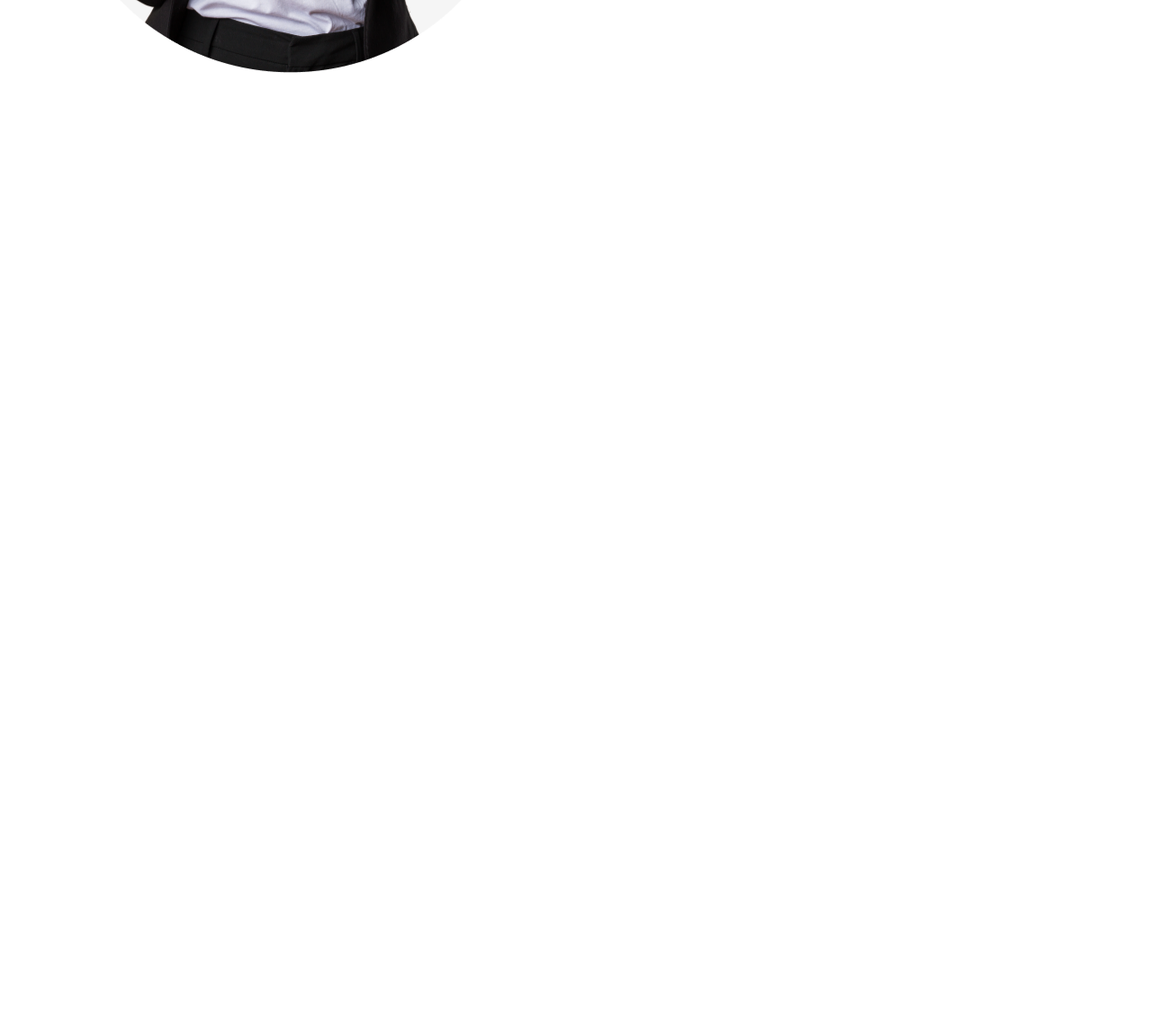
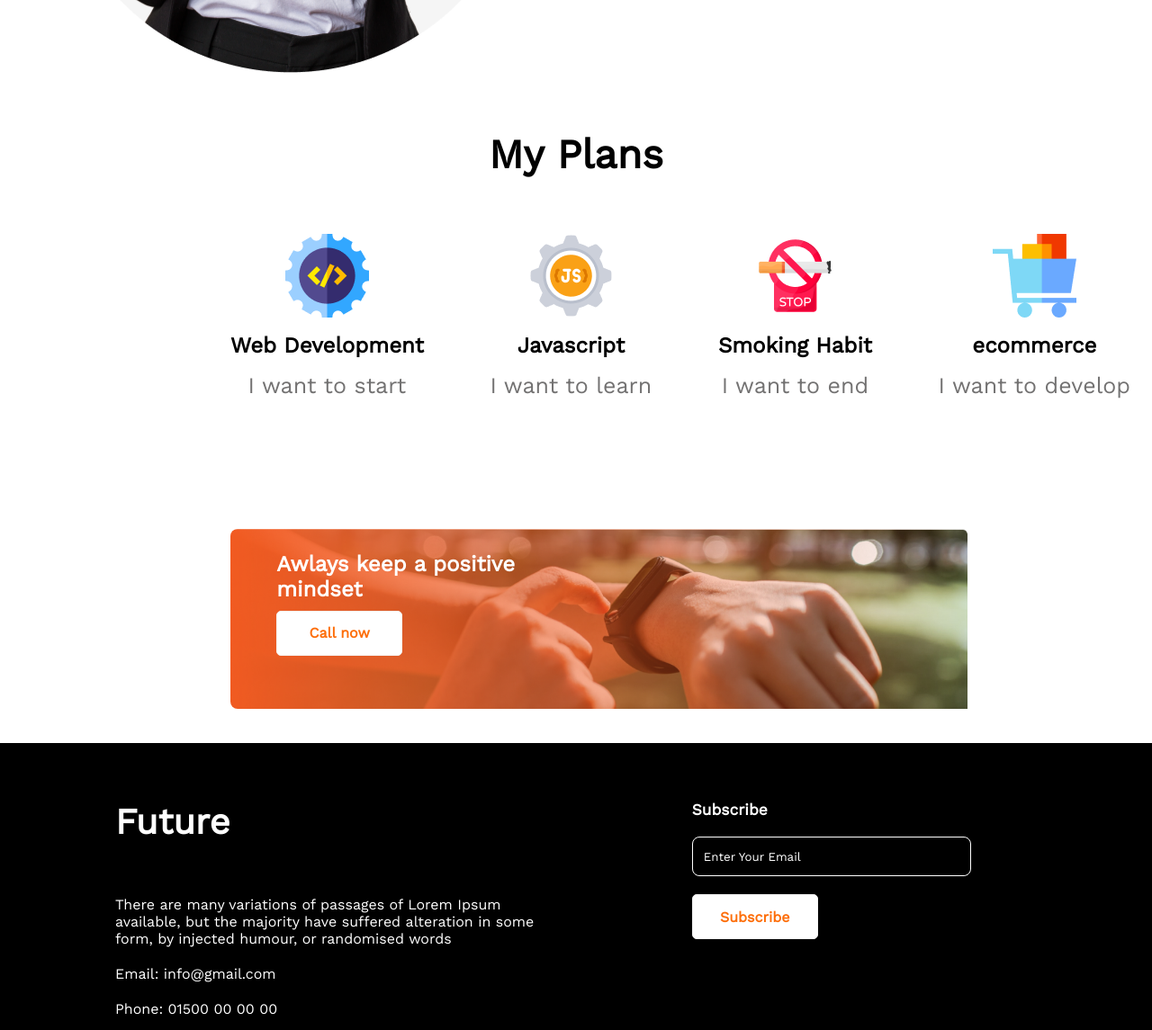
Before and after one commit to Samshuleeecuet/htmlproject1, a plain HTML site: page index.html in a window 1280 px wide. Shown: the part 1502-2647 px from the top of the page at 90% size. Before the commit the page ends 1587 px from the top, so only its background shows below. Drawn offline with nearby package versions, Linux system fonts and the light colour scheme.

Commit message:
100%done

```diff
--- a/index.html
+++ b/index.html
@@ -39,6 +39,56 @@
                 </div>
             </div>
         </section>
+        <section class="myplan">
+            <div class="myplan-title"><h1>My Plans</h1></div>
+            <div class="myplan-icon">
+                <div class="icon-box">
+                    <img src="/images/icons/web.png" alt="">
+                    <h1>Web Development</h1>
+                    <p>I want to start</p>
+                </div>
+                <div class="icon-box">
+                    <img src="/images/icons/js.png" alt="">
+                    <h1>Javascript</h1>
+                    <p>I want to learn</p>
+                </div>
+                <div class="icon-box">
+                    <img src="/images/icons/smoke.png" alt="">
+                    <h1>Smoking Habit</h1>
+                    <p>I want to end</p>
+                </div>
+                <div class="icon-box">
+                    <img src="/images/icons/ecom.png" alt="">
+                    <h1>ecommerce</h1>
+                    <p>I want to develop</p>
+                </div>
+            </div>
+        </section>
+        <section class="btn-image">
+            <div class="btn-center">
+                <h2>Awlays keep a positive mindset</h2>
+            <button class="btn-seconday">Call now</button>
+            </div>
+        </section>
     </main>
+
+    <footer class="footer-section">
+        <div class="footer-leftside">
+            <h3>Future</h3>
+            <p class="footer-description">There are many variations of passages of Lorem Ipsum available, but the majority have suffered alteration in some form, by injected humour, or randomised words</p>
+            <p class="footer-emain">Email: info@gmail.com</p>
+            <p class="footer-phone">Phone: 01500 00 00 00</p>
+            <div class="footer-icon">
+                <img src="/images/icons/fb.png" alt="">
+                <img src="/images/icons/twitter.png" alt="">
+                <img src="/images/icons/youtube.png" alt="">
+            </div>
+        </div>
+        <div class="footer-rightside">
+            <h5>Subscribe</h5>
+            <input type="email" placeholder="Enter Your Email">
+            <button class="btn-seconday">Subscribe</button>
+        </div>
+    </footer>
 </body>
 </html>
--- a/style.css
+++ b/style.css
@@ -43,7 +43,7 @@
 }
 
 .btn-primary{
-    height: 60px;
+    height: 50px;
     background-color: #FD6E0A;
     border: 1px #FD6E0A;
     font-size: 12pt;
@@ -51,8 +51,9 @@
     border-radius: 5px;
     padding:0px 10px;
     font-weight: 400;
-    width: 160px;
+    width: 140px;
     color: whitesmoke;
+    font-weight: bold;
 }
 
 
@@ -97,3 +98,124 @@
     color: rgb(101, 243, 101);
     margin-right: 10px;
 }
+
+
+.myplan{
+ margin-top: 5%;
+}
+.myplan .myplan-title{
+    text-align: center;
+    font-Weight:700;
+    font-size:30px;
+    line-height: 46.92px;
+}
+
+.myplan-icon{
+    display: flex;
+    width: 1000px;
+    margin-left: 20%;
+    margin-top: 5%;
+    justify-content: space-between;
+}
+.icon-box{
+    text-align: center;
+    height: 200px;
+}
+.icon-box h1{
+    margin-top: 10px;
+    size: 30px;
+    line-height: 35.19px;
+}
+.icon-box p{
+    color:#737272;
+    position: relative;
+    top: 12px;
+    font-size:25px;
+    line-height:29.33px;
+}
+
+.btn-image{
+    height: 200px;
+    background: url("/images/gradient2.png"),url("/images/watch.png");
+    background-size: 80%;
+    background-repeat: no-repeat,no-repeat;
+    border-radius: 8px;
+    margin: 10% 0% 3% 20%;
+}
+.btn-center{
+ margin-left: 5%;
+ position: relative;
+ top: 25px;
+}
+.btn-center h2{
+    width: 300px;
+    color: #FFFFFF;
+}
+.btn-seconday{
+    height: 50px;
+    background-color: white;
+    border: 1px solid whitesmoke;
+    font-size: 12pt;
+    margin-top: 10px;
+    border-radius: 5px;
+    padding:0px 10px;
+    font-weight: 400;
+    width: 140px;
+    color: #FD6E0A;
+    font-weight: bold;
+}
+
+
+
+footer{
+    width: 100%;
+    background-color: black;
+    display: flex;
+}
+.footer-leftside{
+    width: 50%;
+    margin:5% 1% 10% 10%;
+    color: white;
+}
+.footer-leftside h3{
+ font-size: 40px;
+}
+.footer-leftside .footer-description{
+    margin-top: -30px;
+    width: 500px;
+}
+.footer-leftside p{
+    margin-bottom: 20px;
+}
+.footer-icon img{
+    margin-right: 10px;
+}
+.footer-rightside{
+    width: 50%;
+    margin:5% 1% 10% 10%;
+    color: white;
+}
+.footer-rightside h5{
+    font-size: 13pt;
+}
+.footer-rightside input{
+    display: block;
+    margin-top: 20px;
+    width: 304px;
+    height: 40px;
+    color: white;
+    border: 1px solid white;
+    border-radius: 8px;
+    font-family: 'Work Sans', sans-serif;
+    background-color: black;
+}
+input:focus{
+    outline: none;
+}
+input::placeholder{
+    color: white;
+    padding-left: 10px;
+}
+.footer-rightside button{
+    margin-top: 20px;
+}
```
